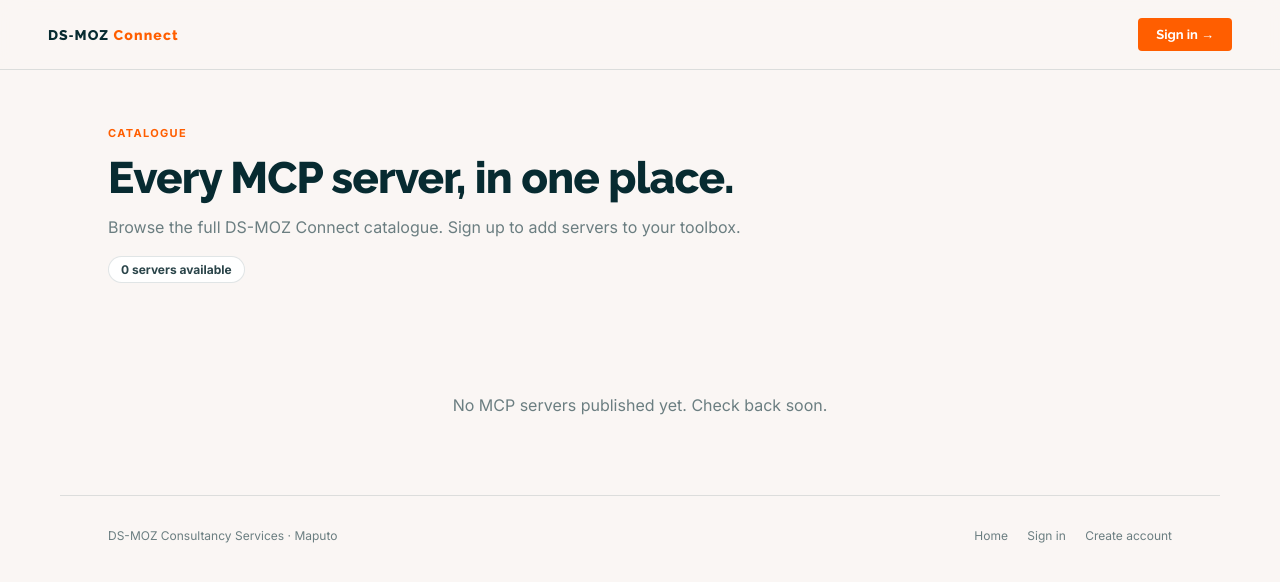
After one commit to dsmoz/mcp-oauth-server, a Python web app: template src/portal/templates/public_catalog.html in a window 1280 px wide. The commit adds this page. Shown: the top 582 px of the page. Run offline with Jinja, Linux system fonts and the light colour scheme; the template is opened without the code that fills it, so the values that code supplies are empty.

Commit message:
feat(portal): public /catalog page + landing fixes
- New GET /catalog public route — anyone can browse published standard-tier MCPs
- Super tier excluded from public catalogue
- New public_catalog.html with landing-style design
- Auth-aware CTAs: 'Add to toolbox' for logged-in, 'Sign in to add' for anon
- Centered hero stat card (max-width 360px, justify-self center)
- Centered testimonials block (quote, author, nav)
- Centered partners label + logos
- tool_count fallback to 5/MCP when null (fixes '0+ AI Tools')
- Landing 'See catalogue' links + footer now point to public /catalog

```diff
--- /dev/null
+++ b/src/portal/templates/public_catalog.html
@@ -0,0 +1,294 @@
+<!DOCTYPE html>
+<html lang="en">
+<head>
+<meta charset="UTF-8">
+<meta name="viewport" content="width=device-width, initial-scale=1.0">
+<title>Catalogue — DS-MOZ Connect</title>
+<link rel="preconnect" href="https://fonts.googleapis.com">
+<link rel="preconnect" href="https://fonts.gstatic.com" crossorigin>
+<link href="https://fonts.googleapis.com/css2?family=Raleway:wght@600;700;800&family=Inter:wght@400;500;700&display=swap" rel="stylesheet">
+<style>
+*, *::before, *::after { box-sizing: border-box; margin: 0; padding: 0; }
+:root {
+  --deep:   #072B31;
+  --deep-2: #0A3942;
+  --orange: #FF5E00;
+  --bg:     #FAF6F4;
+  --card:   #FFFFFF;
+  --fg:     #072B31;
+  --fg2:    #2A4449;
+  --fg3:    #6B7E81;
+  --line:   rgba(7,43,49,0.12);
+  --r:      4px;
+}
+html, body { background: var(--bg); color: var(--fg); font-family: 'Inter', sans-serif; }
+a { color: inherit; }
+.inner { max-width: 1160px; margin: 0 auto; padding: 0 48px; }
+
+nav {
+  position: sticky; top: 0; z-index: 50;
+  display: flex; align-items: center; justify-content: space-between;
+  padding: 18px 48px;
+  background: rgba(250,246,244,0.92);
+  backdrop-filter: blur(10px);
+  border-bottom: 1px solid var(--line);
+}
+.nav-logo {
+  font-family: 'Raleway', sans-serif;
+  font-weight: 800;
+  font-size: 14px;
+  letter-spacing: 0.08em;
+  color: var(--deep);
+  text-decoration: none;
+}
+.nav-logo span { color: var(--orange); }
+.btn-nav {
+  padding: 9px 18px;
+  background: var(--orange);
+  color: #fff;
+  border-radius: var(--r);
+  font-family: 'Raleway', sans-serif;
+  font-weight: 700;
+  font-size: 13px;
+  text-decoration: none;
+}
+
+.page-head {
+  padding: 56px 48px 32px;
+  max-width: 1160px;
+  margin: 0 auto;
+}
+.eyebrow {
+  font-size: 11px;
+  letter-spacing: 0.12em;
+  text-transform: uppercase;
+  color: var(--orange);
+  font-weight: 700;
+  margin-bottom: 12px;
+}
+h1 {
+  font-family: 'Raleway', sans-serif;
+  font-weight: 800;
+  font-size: clamp(28px, 4vw, 44px);
+  letter-spacing: -0.02em;
+  color: var(--deep);
+  margin-bottom: 12px;
+}
+.lede {
+  font-size: 16px;
+  line-height: 1.55;
+  color: var(--fg3);
+  max-width: 640px;
+}
+.count-chip {
+  display: inline-block;
+  margin-top: 16px;
+  padding: 5px 12px;
+  background: var(--card);
+  border: 1px solid var(--line);
+  border-radius: 999px;
+  font-size: 12px;
+  font-weight: 600;
+  color: var(--fg2);
+}
+
+.grid {
+  display: grid;
+  grid-template-columns: repeat(auto-fill, minmax(300px, 1fr));
+  gap: 20px;
+  padding: 8px 48px 80px;
+  max-width: 1160px;
+  margin: 0 auto;
+}
+.card {
+  background: var(--card);
+  border: 1px solid var(--line);
+  border-radius: 8px;
+  padding: 22px;
+  display: flex; flex-direction: column;
+  transition: border-color 0.15s, transform 0.15s;
+}
+.card:hover {
+  border-color: rgba(7,43,49,0.25);
+  transform: translateY(-2px);
+}
+.card-head {
+  display: flex; align-items: center; justify-content: space-between;
+  margin-bottom: 14px;
+}
+.card-icon {
+  width: 38px; height: 38px;
+  background: rgba(7,43,49,0.06);
+  border-radius: 6px;
+  display: flex; align-items: center; justify-content: center;
+  color: var(--deep);
+}
+.card-icon svg, .card-icon i { width: 20px; height: 20px; }
+.tool-chip {
+  display: inline-flex; align-items: center; gap: 4px;
+  padding: 3px 8px;
+  background: rgba(7,43,49,0.06);
+  border-radius: 999px;
+  font-size: 11px;
+  font-weight: 600;
+  color: var(--fg2);
+}
+.cat-pill {
+  display: inline-block;
+  padding: 2px 8px;
+  background: rgba(255,94,0,0.10);
+  color: var(--orange);
+  border-radius: 999px;
+  font-size: 10px;
+  letter-spacing: 0.06em;
+  text-transform: uppercase;
+  font-weight: 700;
+  margin-bottom: 6px;
+}
+.card-name {
+  font-family: 'Raleway', sans-serif;
+  font-weight: 700;
+  font-size: 17px;
+  color: var(--deep);
+  margin-bottom: 6px;
+}
+.card-desc {
+  font-size: 13px;
+  line-height: 1.55;
+  color: var(--fg3);
+  flex: 1;
+  margin-bottom: 16px;
+}
+.card-foot {
+  display: flex; align-items: center; justify-content: space-between;
+  border-top: 1px solid var(--line);
+  padding-top: 14px;
+}
+.cost-chip {
+  font-size: 11px;
+  font-weight: 600;
+  color: var(--fg2);
+  padding: 4px 8px;
+  background: rgba(7,43,49,0.05);
+  border-radius: 999px;
+}
+.btn-cta {
+  padding: 7px 14px;
+  background: var(--deep);
+  color: #fff;
+  border-radius: var(--r);
+  font-family: 'Raleway', sans-serif;
+  font-weight: 700;
+  font-size: 12px;
+  text-decoration: none;
+  display: inline-flex; align-items: center; gap: 5px;
+  transition: opacity 0.15s;
+}
+.btn-cta:hover { opacity: 0.88; }
+.btn-cta.add { background: var(--orange); }
+
+.empty {
+  text-align: center;
+  padding: 80px 24px;
+  color: var(--fg3);
+}
+
+footer {
+  border-top: 1px solid var(--line);
+  padding: 32px 48px;
+  display: flex; justify-content: space-between; align-items: center;
+  max-width: 1160px; margin: 0 auto;
+  font-size: 12px;
+  color: var(--fg3);
+}
+footer a { text-decoration: none; margin-left: 16px; }
+
+@media (max-width: 768px) {
+  nav, .page-head, .grid, footer { padding-left: 24px; padding-right: 24px; }
+  .grid { grid-template-columns: 1fr; }
+}
+</style>
+</head>
+<body>
+
+<nav>
+  <a href="/" class="nav-logo">DS&#8209;MOZ <span>Connect</span></a>
+  {% if is_authenticated %}
+  <a href="/portal/mcps" class="btn-nav">My toolbox →</a>
+  {% else %}
+  <a href="/portal/login" class="btn-nav">Sign in →</a>
+  {% endif %}
+</nav>
+
+<div class="page-head">
+  <div class="eyebrow">Catalogue</div>
+  <h1>Every MCP server, in one place.</h1>
+  <p class="lede">Browse the full DS-MOZ Connect catalogue. {% if is_authenticated %}Add any server to your toolbox with one click.{% else %}Sign up to add servers to your toolbox.{% endif %}</p>
+  <span class="count-chip">{{ catalogue | length }} server{{ '' if catalogue | length == 1 else 's' }} available</span>
+</div>
+
+{% if catalogue %}
+<div class="grid">
+  {% for mcp in catalogue %}
+  <div class="card">
+    <div class="card-head">
+      <div class="card-icon">
+        {% if mcp.icon %}
+        <i data-lucide="{{ mcp.icon }}"></i>
+        {% else %}
+        <svg viewBox="0 0 24 24" fill="none" stroke="currentColor" stroke-width="2" stroke-linecap="round" stroke-linejoin="round"><rect x="2" y="3" width="20" height="14" rx="2"/><line x1="8" y1="21" x2="16" y2="21"/><line x1="12" y1="17" x2="12" y2="21"/></svg>
+        {% endif %}
+      </div>
+      {% if mcp.tool_count %}
+      <span class="tool-chip">
+        <svg width="11" height="11" viewBox="0 0 24 24" fill="none" stroke="currentColor" stroke-width="2" stroke-linecap="round" stroke-linejoin="round"><path d="M14.7 6.3a1 1 0 0 0 0 1.4l1.6 1.6a1 1 0 0 0 1.4 0l3.77-3.77a6 6 0 0 1-7.94 7.94l-6.91 6.91a2.12 2.12 0 0 1-3-3l6.91-6.91a6 6 0 0 1 7.94-7.94l-3.76 3.76z"/></svg>
+        {{ mcp.tool_count }} tools
+      </span>
+      {% endif %}
+    </div>
+    {% if mcp.category %}
+    <div class="cat-pill">{{ mcp.category }}</div>
+    {% endif %}
+    <div class="card-name">{{ mcp.name }}</div>
+    <p class="card-desc">{{ mcp.description or '' }}</p>
+    <div class="card-foot">
+      <span class="cost-chip">
+        {% if mcp.credit_cost_per_call %}{{ mcp.credit_cost_per_call }} cr / call{% else %}Free{% endif %}
+      </span>
+      {% if is_authenticated %}
+      <a href="/portal/catalog" class="btn-cta add">
+        <svg width="11" height="11" viewBox="0 0 24 24" fill="none" stroke="currentColor" stroke-width="3" stroke-linecap="round" stroke-linejoin="round"><line x1="12" y1="5" x2="12" y2="19"/><line x1="5" y1="12" x2="19" y2="12"/></svg>
+        Add to toolbox
+      </a>
+      {% else %}
+      <a href="/portal/login?next=/portal/catalog" class="btn-cta">
+        Sign in to add
+      </a>
+      {% endif %}
+    </div>
+  </div>
+  {% endfor %}
+</div>
+{% else %}
+<div class="empty">
+  <p>No MCP servers published yet. Check back soon.</p>
+</div>
+{% endif %}
+
+<footer>
+  <div>DS-MOZ Consultancy Services · Maputo</div>
+  <div>
+    <a href="/">Home</a>
+    {% if not is_authenticated %}
+    <a href="/portal/login">Sign in</a>
+    <a href="/register">Create account</a>
+    {% endif %}
+  </div>
+</footer>
+
+<script src="https://unpkg.com/lucide@latest"></script>
+<script>
+  if (window.lucide) lucide.createIcons();
+</script>
+</body>
+</html>
```
Also changed, not shown: src/portal/landing.py (+20 -1 lines), src/portal/routes.py (+20 -0 lines), src/portal/templates/portal_landing.html (+15 -6 lines).
